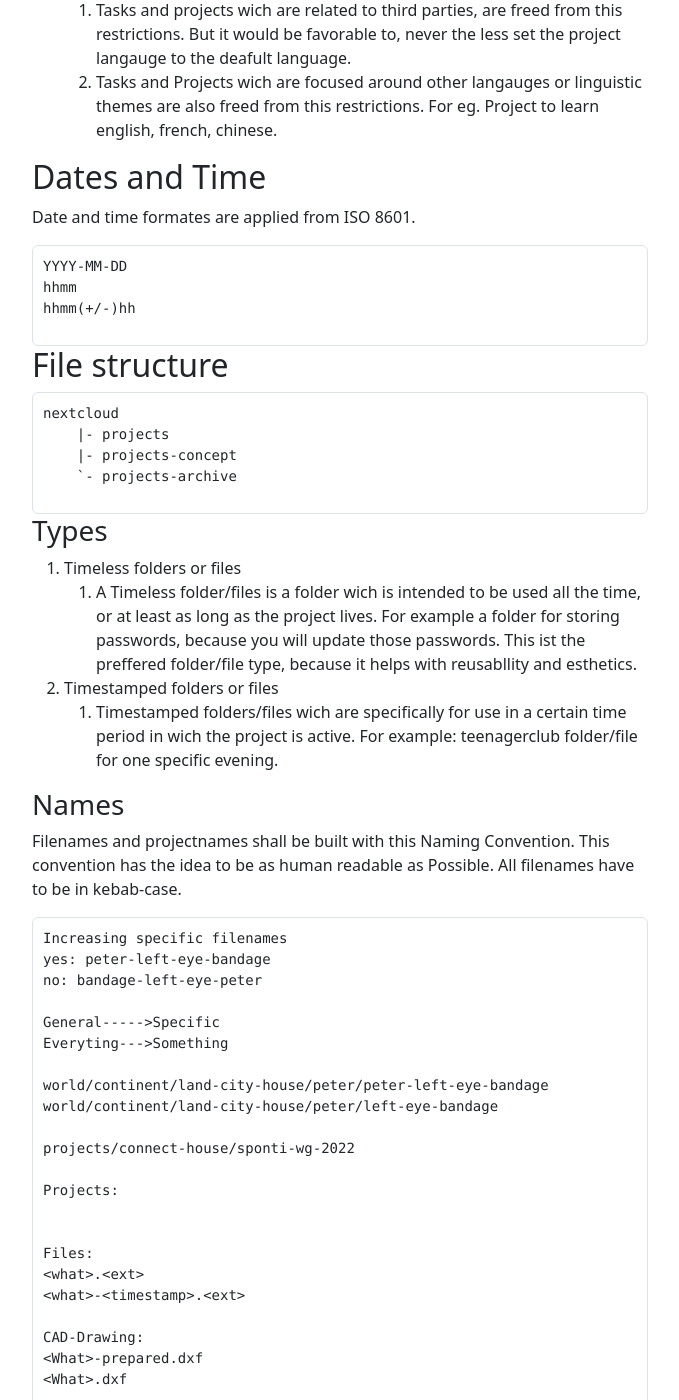
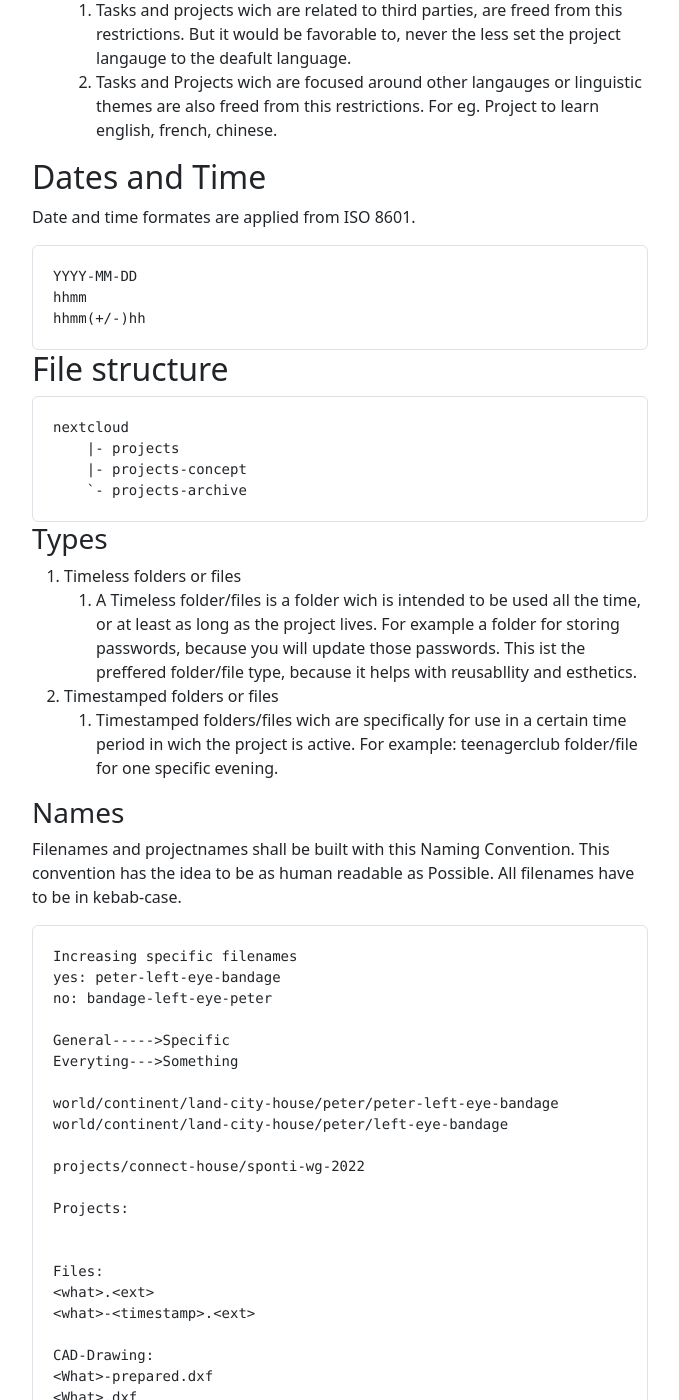
Before and after one commit to Soraxem/website-test, a Jekyll site: the page built from projects/standarts/standarts.md, in a window 1280 px wide and 1400 px high, scrolled down 504 px. Shown: the whole window, without its empty margins (300-979 px from the left). Built offline with Jekyll 4.4.1, drawn with Linux system fonts in a browser that asks for light colours.

Commit message:
Update main.css

```diff
--- a/assets/css/main.css
+++ b/assets/css/main.css
@@ -1,3 +1,8 @@
 .form-check-input {
   margin-right: 4px;
 }
+
+pre.highlight {
+  margin-bottom: 0px;
+  padding: 10px;
+}
```
